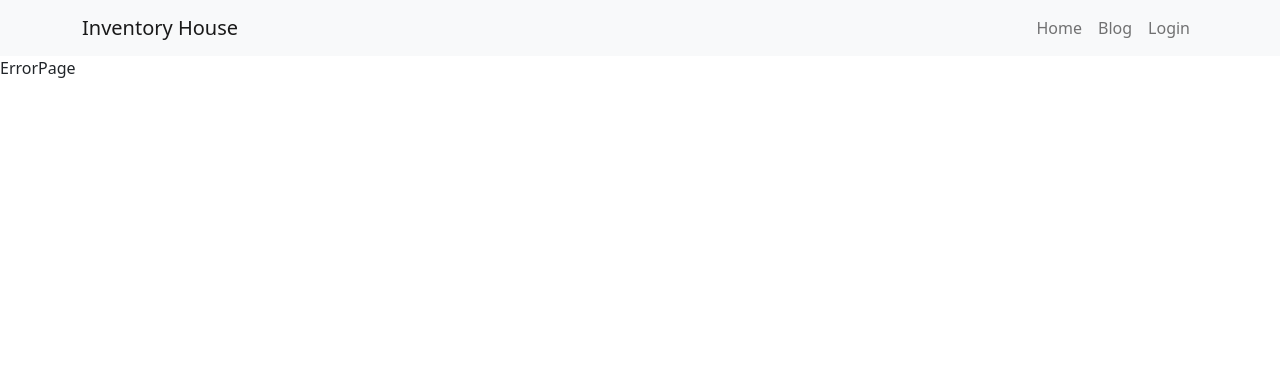
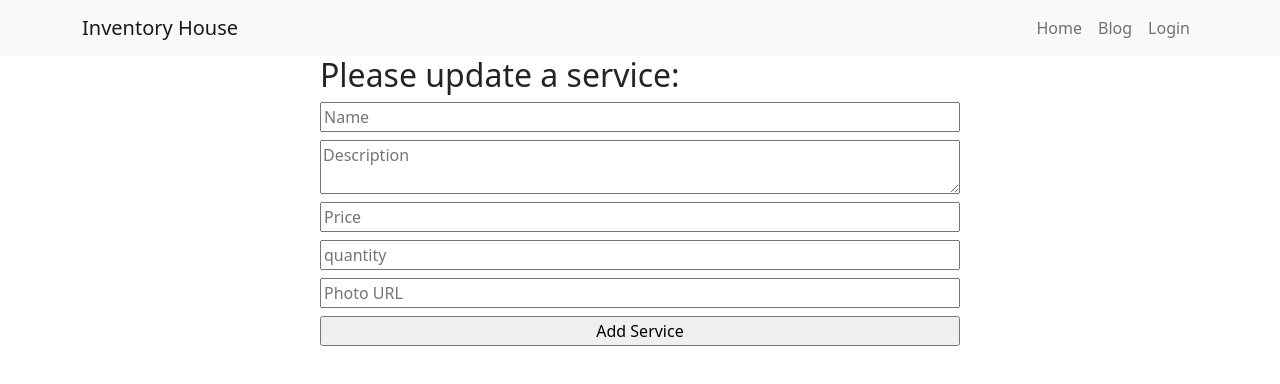
Before and after one commit to shoaibahmadsakib/warehouse-management-client, a React (Create React App) app: page /updateitem/1 in a window 1280 px wide. Shown: the top 384 px of the page. Built offline with nearby package versions, Linux system fonts and the light colour scheme; no server answers.

Commit message:
add item ,manage item

```diff
--- a/src/App.css
+++ b/src/App.css
@@ -15,3 +15,12 @@ body {
 .card img{
 
 }
+
+
+/* manage item */
+
+.manageitem_align{
+  display: flex;
+  flex-direction: row;
+  justify-content: space-between;
+}
--- a/src/App.js
+++ b/src/App.js
@@ -12,6 +12,8 @@ import RequireAuth from "./components/requireAuth/RequireAuth";
 import AddItem from "./pages/AddItem";
 import { ToastContainer } from "react-toastify";
 import 'react-toastify/dist/ReactToastify.css';
+import ManageItem from "./pages/ManageItem";
+import UpdateItem from "./pages/UpdateItem";
 function App() {
   return (
     <div className="App">
@@ -38,6 +40,9 @@ function App() {
         <Route path="/login" element={<Login></Login>}></Route>
         <Route path="/signup" element={<SignUp></SignUp>}></Route>
 
+        <Route path="/manageitem" element={<ManageItem></ManageItem>}></Route>
+        <Route path="/updateitem/:id" element={<UpdateItem></UpdateItem>}></Route>
+
         <Route path="*" element={<ErrorPage></ErrorPage>}></Route>
       </Routes>
       <ToastContainer />
--- a/src/components/header/Header.css
+++ b/src/components/header/Header.css
@@ -2,5 +2,5 @@
     height: 89%;
     border-radius: 50%;
     padding: 0px 10px;
-    width: 18%;
+    width: 13%;
 }
--- a/src/components/header/Header.js
+++ b/src/components/header/Header.js
@@ -28,6 +28,9 @@ const Header = () => {
                <Nav.Link as={Link} to="/additem">
                   Add
                 </Nav.Link>
+               <Nav.Link as={Link} to="/manageitem">
+                  manage
+                </Nav.Link>
                 {user.photoURL ? (
                   <img src={user.photoURL} className="user_img" alt="" />
                 ) : (
--- a/src/pages/AddItem.js
+++ b/src/pages/AddItem.js
@@ -29,6 +29,7 @@ const AddItem = () => {
         <input
           className="mb-2"
           placeholder="Name"
+
           {...register("name", { required: true, maxLength: 20 })}
         />
         <textarea
--- a/src/pages/Login.js
+++ b/src/pages/Login.js
@@ -1,39 +1,34 @@
 import React from "react";
 import { Button, Form } from "react-bootstrap";
 import { Link, useLocation, useNavigate } from "react-router-dom";
-import { useAuthState, useSignInWithEmailAndPassword } from "react-firebase-hooks/auth";
+import {
+  useAuthState,
+  useSignInWithEmailAndPassword,
+} from "react-firebase-hooks/auth";
 import { useSignInWithGoogle } from "react-firebase-hooks/auth";
 import auth from "../firebase.init";
 
 const Login = () => {
-
-  const [
-    signInWithEmailAndPassword,
-    user,
-    loading,
-    error,
-  ] = useSignInWithEmailAndPassword(auth);
-
+  const [signInWithEmailAndPassword, user, loading, error] =
+    useSignInWithEmailAndPassword(auth);
 
   const location = useLocation();
   const navigate = useNavigate();
 
   //whis route you want to go after login
-  const from = location?.state?.from?.pathname || '/';
+  const from = location?.state?.from?.pathname || "/";
 
   const [signInWithGoogle] = useSignInWithGoogle(auth);
 
-  const handleGoogleSignIn = () =>{
-    signInWithGoogle()
-    .then( () =>{
-        navigate(from, {replace: true})
-    })
-}
-
+  const handleGoogleSignIn = () => {
+    signInWithGoogle().then(() => {
+      navigate(from, { replace: true });
+    });
+  };
 
   //email sign in
 
-const handleSignInEmail =(event)=>{
+  const handleSignInEmail = (event) => {
     event.preventDefault();
 
     const email = event.target.email.value;
@@ -42,12 +37,10 @@ const handleSignInEmail =(event)=>{
       email,
       password,
     };
-  signInWithEmailAndPassword(email,password)
-  .then( () =>{
-    navigate(from, {replace: true})
-})
-
-}
+    signInWithEmailAndPassword(email, password).then(() => {
+      navigate(from, { replace: true });
+    });
+  };
 
   return (
     <div>
@@ -55,21 +48,25 @@ const handleSignInEmail =(event)=>{
       <Form onSubmit={handleSignInEmail} className="mx-auto w-50 ">
         <Form.Group className="mb-3" controlId="exampleForm.ControlInput1">
           <Form.Label>Email address</Form.Label>
-          <Form.Control name="email" type="email" placeholder="name@example.com" />
+          <Form.Control
+            name="email"
+            type="email"
+            placeholder="name@example.com"
+          />
         </Form.Group>
         <Form.Group className="mb-3" controlId="exampleForm.ControlInput1">
           <Form.Label>Password</Form.Label>
-          <Form.Control name="password" type="password" placeholder="input Password" />
+          <Form.Control
+            name="password"
+            type="password"
+            placeholder="input Password"
+          />
         </Form.Group>
         <Button type="submit" variant="primary">
           Submit here
         </Button>
         <br />
-        <Button
-          className="mt-3"
-          variant="danger"
-          onClick={handleGoogleSignIn}
-        >
+        <Button className="mt-3" variant="danger" onClick={handleGoogleSignIn}>
           Google Sign In
         </Button>
         <p>
--- a/src/pages/ManageItem.js
+++ b/src/pages/ManageItem.js
@@ -1,13 +1,45 @@
-import React from 'react'
+import React, { useEffect, useState } from "react";
+import { Link, useParams } from "react-router-dom";
+
+const ManageItem = () => {
+  const [users, setUsers] = useState([]);
+  useEffect(() => {
+    fetch("http://localhost:5000/userinfo")
+      .then((res) => res.json())
+      .then((data) => setUsers(data));
+  }, []);
+
+  const handleDelete = (id) => {
+    console.log(id);
+    const confirmDelete = window.confirm("are you sure to delete it?");
+    if (confirmDelete) {
+      const url = `http://localhost:5000/userinfo/${id}`;
+      fetch(url, {
+        method: "DELETE",
+      })
+        .then((res) => res.json())
+        .then((data) => {
+          console.log(data);
+          const remaining = users.filter((service) => service._id !== id);
+          setUsers(remaining);
+        });
+    }
+  };
 
 
-const ManageItem = () => {
+
   return (
-    <div>
+    <div className="w-50 mx-auto">
       <h3>manage data item</h3>
+      {users.map((data) => (
+        <div className="manageitem_align">
+          <p>{data.name}</p>
+          <button onClick={() => handleDelete(data._id)}>X</button>
+         <Link to={`/updateitem/${data._id}`}>Update</Link>
+        </div>
+      ))}
+    </div>
+  );
+};
 
-    </div>
-  )
-}
-
-export default ManageItem
+export default ManageItem;
--- a/src/pages/SignUp.js
+++ b/src/pages/SignUp.js
@@ -17,11 +17,6 @@ const SignUp = () => {
     const email = event.target.email.value;
     const password = event.target.password.value;
     const conPassWord = event.target.conPassWord.value;
-    // const photoUrl = event.target.photo.value;
-    // if (!/(?=.*[A-Z].*[A-Z])/.test(password)) {
-    //   console.log("this is not validet");
-    //   return;
-    // }
     if (
       !/^(?=.*\d)(?=.*[!@#$%^&*])(?=.*[a-z])(?=.*[A-Z]).{6,}$/.test(password)
     ) {
--- /dev/null
+++ b/src/pages/UpdateItem.js
@@ -0,0 +1,97 @@
+import React, { useEffect, useState } from "react";
+import { useForm } from "react-hook-form";
+import { useParams } from "react-router-dom";
+import { toast } from "react-toastify";
+const UpdateItem = () => {
+  const [updateItem, setUpdateItem] = useState({});
+  const { id } = useParams();
+
+  useEffect(() => {
+    const url = `http://localhost:5000/userinfo/${id}`;
+    fetch(url)
+      .then((res) => res.json())
+      .then((data) => setUpdateItem(data));
+  }, []);
+
+  const { register, handleSubmit } = useForm();
+
+  const onSubmit = (e) => {
+    e.preventDefault();
+    const name = e.target.name.value;
+    const describtion = e.target.describtion.value;
+    const price = e.target.email.value;
+    const quantity = e.target.quantity.value;
+    const image = e.target.image.value;
+    const updateItem = {
+      name,
+      price,
+      quantity,
+      image,
+      describtion,
+    };
+    console.log(updateItem);
+
+    const url = `http://localhost:5000/userinfo/${id}`;
+    fetch(url, {
+      method: "PUT",
+      headers: {
+        "content-type": "application/json",
+      },
+      body: JSON.stringify(updateItem),
+    })
+      .then((res) => res.json())
+      .then((result) => {
+        console.log(result);
+        toast("update successfully");
+      });
+  };
+  // setUpdateItem(id);
+  return (
+    <div className="w-50 mx-auto">
+      <h2>Please update a service:{updateItem.name}</h2>
+      <form className="d-flex flex-column" onSubmit={handleSubmit(onSubmit)}>
+        <input
+          className="mb-2"
+          placeholder="Name"
+          name="name"
+
+          {...register("name", { required: true, maxLength: 20 })}
+        />
+        <textarea
+          className="mb-2"
+          placeholder="Description"
+          name="describtion"
+
+          {...register("describtion")}
+        />
+        <input
+          className="mb-2"
+          placeholder="Price"
+          type="number"
+          name="price"
+
+          {...register("price")}
+        />
+        <input
+          className="mb-2"
+          placeholder="quantity"
+          type="number"
+          name="quantity"
+
+          {...register("quantity")}
+        />
+        <input
+          className="mb-2"
+          placeholder="Photo URL"
+          type="text"
+          name="image"
+
+          {...register("image")}
+        />
+        <input type="submit" value="Add Service" />
+      </form>
+    </div>
+  );
+};
+
+export default UpdateItem;
```
Lines whose indentation alone changed are shown as unchanged.
